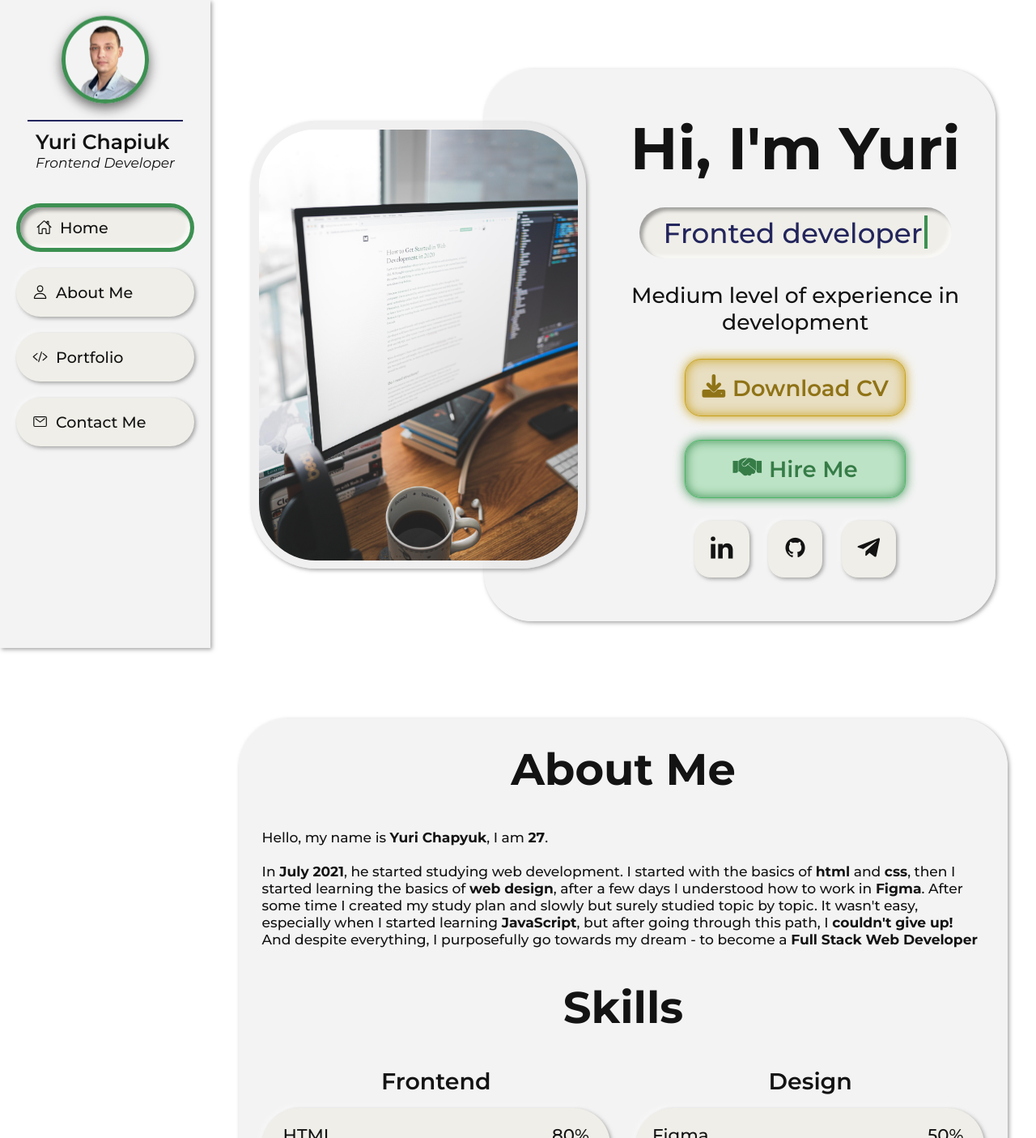
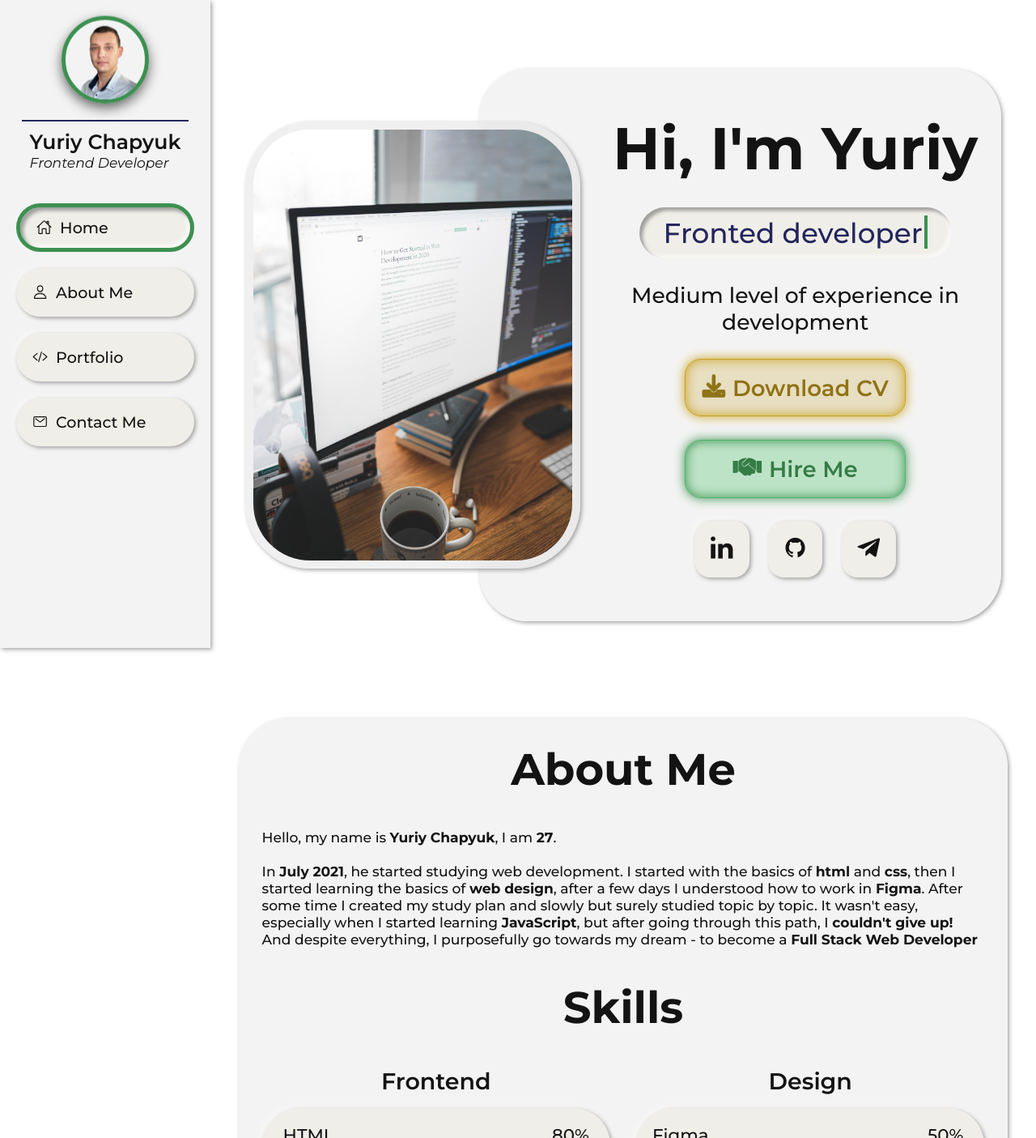
Before and after one commit to yuri-cyo/YuriChapiuk-Portfolio, a website: page src/index.html in a window 1280 px wide. Shown: the top 1405 px of the page at 81% size. Drawn offline with nearby package versions, Linux system fonts and the light colour scheme; files that its build step writes are made by us from their sources; files whose address does not match are found by name; a web font is replaced by a local one.

Commit message:
Edit name

```diff
--- a/src/html/header.html
+++ b/src/html/header.html
@@ -14,7 +14,7 @@
 				</div>
 				<div class="nav__name">
 						<a href="#section-1">
-							<h1>Yuri Chapiuk</h1>
+							<h1>Yuriy Chapyuk</h1>
 							<span>Frontend Developer</span>
 						</a>
 					</div>
--- a/src/index.html
+++ b/src/index.html
@@ -1,6 +1,6 @@
 <!DOCTYPE html>
 <html lang="en">
-  @@include('html/head.html',{ "title":"Yuri Chapiuk" })
+  @@include('html/head.html',{ "title":"Yuriy Chapyuk" })
   <body>
     @@include('html/header.html',{})
     <div class="wrapper">
@@ -16,7 +16,7 @@
                       <h1
                       data-aos="fade-right"
                       data-aos-delay="150">
-                        Hi,&nbsp;I'm&nbsp;Yuri</h1>
+                        Hi,&nbsp;I'm&nbsp;Yuriy</h1>
                     </div>
                     <div class="home-speciality-container"
                       data-aos="fade-left"
@@ -69,7 +69,7 @@
                   <h3 class="about__subtitle"
                   data-aos="fade-right"
                   data-aos-delay="150"
-                  >Hello, my name is <b>Yuri Chapyuk</b>, I am <b class="birthday"></b>. <br><br> In <b>July 2021</b>, he started studying web development. I started with the basics of <b>html</b> and <b>css</b>, then I started learning the basics of <b>web design</b>, after a few days I understood how to work in <b>Figma</b>. After some time I created my study plan and slowly but surely studied topic by topic. It wasn't easy, especially when I started learning <b>JavaScript</b>, but after going through this path, I <b>couldn't give up!</b> And despite everything, I purposefully go towards my dream - to become a <b>Full Stack Web Developer</b></h3>
+                  >Hello, my name is <b>Yuriy Chapyuk</b>, I am <b class="birthday"></b>. <br><br> In <b>July 2021</b>, he started studying web development. I started with the basics of <b>html</b> and <b>css</b>, then I started learning the basics of <b>web design</b>, after a few days I understood how to work in <b>Figma</b>. After some time I created my study plan and slowly but surely studied topic by topic. It wasn't easy, especially when I started learning <b>JavaScript</b>, but after going through this path, I <b>couldn't give up!</b> And despite everything, I purposefully go towards my dream - to become a <b>Full Stack Web Developer</b></h3>
                 </div>
                 <div class="about__name-skills-container">
                   <h2 class="about__name-skills"
```
